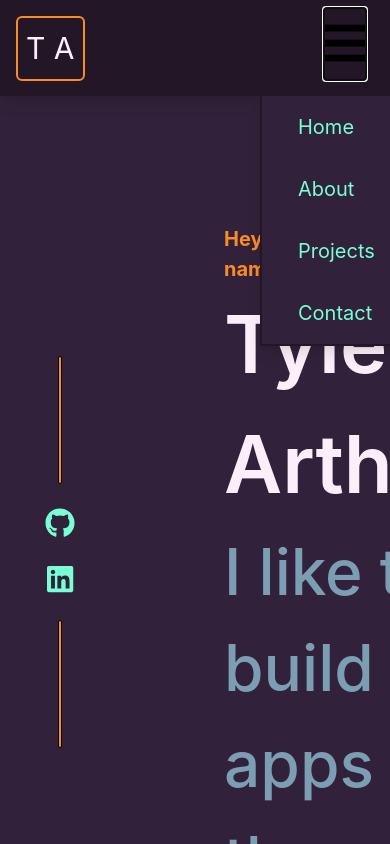
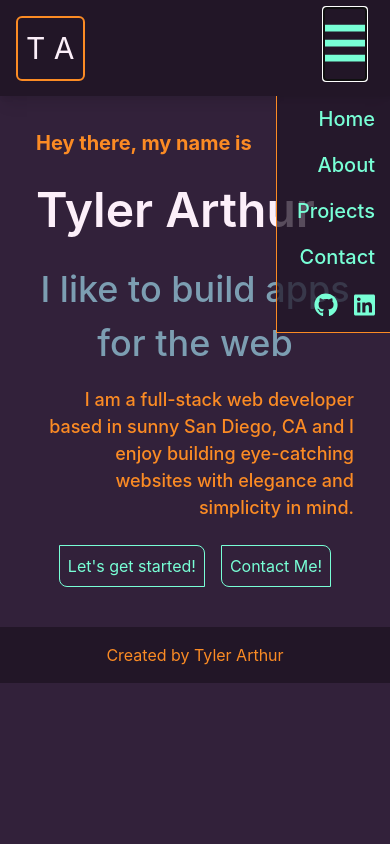
Before and after one commit to tyler-arthur/dev-portfolio, a React (Create React App) app: page / in a window 390 px wide. Both pictures are taken after a click on the button 345 px from the left and 44 px from the top of the page. Built offline with nearby package versions, Linux system fonts and the light colour scheme.

Commit message:
Styled home and about page for mobile

```diff
--- a/src/components/footer/Footer.js
+++ b/src/components/footer/Footer.js
@@ -5,7 +5,7 @@ const Footer = () => {
 
   return (
     <React.Fragment>
-      <footer className="block w-full p-4 bg-custom-darkPurple pin-b mt-16 text-center text-custom-orange">
+      <footer className="bottom-0 w-full p-4 bg-custom-darkPurple lg:pin-b lg:mt-16 text-center text-custom-orange">
         Created by Tyler Arthur
       </footer>
     </React.Fragment>
--- a/src/components/navbar/Hamburger.js
+++ b/src/components/navbar/Hamburger.js
@@ -14,42 +14,50 @@ const Hamburger = () => {
 
   return (
     <div className="sticky top-auto mt-2 mr-6 text-5xl">
-      <button  onClick={switchMenuState}
+      <button onClick={switchMenuState}
       >
-        <i class="fas fa-bars"></i>
+        <i class="fas fa-bars text-custom-aqua"></i>
       </button>
       {menuState === false?
         null
         :
-        <div className="fixed px-5 mt-4 -ml-16 bg-custom-purple  border-b-2 border-l-2 border-custom-darkPurple shadow-lg text-xl text-custom-aqua">
-          <Link className="block p-4 focus:transition ease-in-out duration-300 "
+        <div className="z-10 fixed py-2 px-5 mt-4 -ml-12 space-y-4 bg-opacity-75 bg-custom-darkPurple border-b border-l border-custom-orange shadow-inner text-xl font-medium text-right text-custom-aqua">
+          <Link className="block focus:transition ease-in-out duration-300 "
           onClick={switchMenuState}
           to="/"
             href="#responsive-header"
           >
             Home
           </Link>
-          <Link className="block p-4"
+          <Link className="block"
           onClick={switchMenuState}
           to="/about-me"
             href="#responsive-header"
           >
             About
           </Link>
-          <Link className="block p-4"
+          <Link className="block"
           onClick={switchMenuState}
           to="/projects"
             href="#responsive-header"
           >
             Projects
           </Link>
-          <Link className="block p-4"
+          <Link className="block"
           onClick={switchMenuState}
           to="/contact"
             href="#responsive-header"
           >
             Contact
           </Link>
+          <div className="space-x-4 text-2xl">
+            <a href="https://github.com/tarthurf">
+              <i className="fab fa-github text-custom-aqua"></i>
+            </a>
+            <a href="https://www.linkedin.com/in/tyler-arthur-8a64779b/">
+              <i className="fab fa-linkedin text-custom-aqua"></i>
+            </a>
+          </div>
         </div>
       }
     </div>
--- a/src/components/overlay/Overlay.js
+++ b/src/components/overlay/Overlay.js
@@ -1,20 +1,34 @@
-import React from 'react';
-import {  } from '@fortawesome/free-solid-svg-icons'
+import React, { useState, useEffect } from "react";
 
 const Overlay = () => {
 
+  const [width, setWidth] = useState(window.innerWidth);
+  const breakpoint = 640;
+
+  useEffect(() => {
+    /* Inside of a "useEffect" hook add an event listener that updates
+       the "width" state variable when the window size changes */
+    window.addEventListener("resize", () => setWidth(window.innerWidth));
+
+    /* passing an empty array as the dependencies of the effect will cause this
+       effect to only run when the component mounts, and not each time it updates.
+       We only want the listener to be added once */
+  }, []);
 
   return (
-    <div className="fixed w-10 left-0 bottom-0 ml-10 mb-24 flex flex-col items-center">
-      <div className="border border-black bg-custom-orange w-1 h-32 rounded-full mb-6"></div>
+    width < breakpoint ?
+    null
+    :
+    <div className="fixed left-0 bottom-0 flex flex-col items-center px-1">
+      <div className="border border-black bg-custom-orange w-1 h-32 rounded-full my-4"></div>
+
         <a href="https://github.com/tarthurf">
           <i className="fab fa-github mb-6 text-3xl text-custom-aqua"></i>
         </a>
         <a href="https://www.linkedin.com/in/tyler-arthur-8a64779b/">
           <i className="fab fa-linkedin text-3xl text-custom-aqua"></i>
         </a>
-      <div className="border border-black bg-custom-orange w-1 h-32 rounded-full mt-6"></div>
-
+      <div className="lg:border lg:border-black lg:bg-custom-orange lg:w-1 lg:h-12 lg:h-32 lg:rounded-full mb-16 mt-4 lg:mt-0"></div>
     </div>
   );
 }
--- a/src/components/pages/AboutMe.js
+++ b/src/components/pages/AboutMe.js
@@ -7,12 +7,19 @@ const AboutMe = () => {
 
   return (
     <React.Fragment>
-      <div className="flex justify-center items-center mt-32">
-        <div className="w-1/3 mr-24">
-          <h1 className="text-4xl font-bold text-custom-orange underline mb-6">About</h1>
+      <div className="flex flex-col mx-3 p-6">
+        <div className="text-center space-y-3">
+          <h1 className="text-4xl font-bold text-custom-orange underline">About</h1>
+
           <p className="text-lg text-custom-lavender">
             Hey there! In case you missed it, my name is Tyler. I am a full-stack web developer with expertise in customer service which ensures that my team delivers exactly what the customer wants.
           </p>
+          <div className="block h-64 w-64 m-4 rounded-full overflow-hidden">
+            <img className="h-full w-full object-top object-cover"
+              src={"/static/media/img_1128conv_large_1.1a6a8872.jpg"}
+              alt="me"
+            />
+          </div>
           <p className="text-lg text-custom-lavender">
             I have a certificate for web development from <span>
             <a href="https://bootcamp.extension.ucsd.edu/coding/"
@@ -22,37 +29,30 @@ const AboutMe = () => {
             className="text-custom-aqua underline">SDCCD Miramar</a></span>.
             My exposure to many different industries has given me a broad view of client management and building customer relationships.
           </p>
-          <h1 className="text-lg text-custom-lavender mt-6">Some technologies I like to leverage are:</h1>
-          <div className="flex justify-around mt-6">
-            <div className="flex flex-col">
+          <div className="h-1 w-full rounded-full bg-custom-orange"></div>
+          <h1 className="text-lg text-custom-lavender">Some technologies I like to leverage are:</h1>
+          <div className="flex flex-col justify-around">
+            <div className="flex flex-col space-y-1">
               <span className="text-custom-orange text-lg"><i className="fab fa-js-square text-2xl text-custom-orange"></i> JavaScript</span>
               <span className="text-custom-orange text-lg"><i className="fab fa-react text-2xl text-custom-orange"></i> React</span>
               <span className="text-custom-orange text-lg"><i className="fab fa-envira text-2xl text-custom-orange"></i> MongoDb</span>
-            </div>
-            <div className="flex flex-col">
               <span className="text-custom-orange text-lg"><i className="fab fa-node-js text-2xl text-custom-orange"></i> NodeJS</span>
               <span className="text-custom-orange text-lg"><i className="fas fa-server text-2xl text-custom-orange"></i> Express</span>
               <span className="text-custom-orange text-lg"><i className="fab fa-css3-alt text-2xl text-custom-orange"></i> Multiple CSS Frameworks</span>
             </div>
-            </div>
-            <div className="mt-10">
+          </div>
+            <div className="flex justify-around">
               <Link to="/">
-                <button className={`w-48 h-12 border border-custom-aqua text-custom-aqua rounded-tr-lg rounded-bl-lg mr-16 focus:outline-none focus:shadow-outline`}>
-                  Go back to the start
+                <button className="flex-wrap flex-shrink p-2 border border-custom-aqua text-custom-aqua rounded-tr-lg rounded-bl-lg focus:outline-none focus:shadow-outline">
+                  Go Back
                 </button>
               </Link>
               <Link to="/projects">
-                <button className={`w-48 h-12 border border-custom-aqua text-custom-aqua rounded-tr-lg rounded-bl-lg focus:outline-none focus:shadow-outline`}>
-                  View some projects
+                <button className="flex-grow flex-shrink p-2 border border-custom-aqua text-custom-aqua rounded-tr-lg rounded-bl-lg focus:outline-none focus:shadow-outline">
+                  Projects
                 </button>
               </Link>
             </div>
-        </div>
-        <div className="block h-64 w-64 m-4 rounded-full overflow-hidden">
-          <img className="h-full w-full object-top object-cover"
-            src={"/static/media/img_1128conv_large_1.1a6a8872.jpg"}
-            alt="me"
-          />
         </div>
       </div>
     </React.Fragment>
--- a/src/components/pages/Home.js
+++ b/src/components/pages/Home.js
@@ -4,28 +4,28 @@ import { Link } from 'react-router-dom';
 const Home = () => {
 
   return (
-    <div className="flex flex-col items-start justify-center w-2/3 mt-32 ml-56">
-      <p className="w-2/3 text-xl font-bold text-custom-orange">
+    <div className="flex flex-col mx-3 p-6">
+      <p className="py-2 text-xl text-left font-bold text-custom-orange">
         Hey there, my name is
       </p>
-      <p className="w-2/3 text-7xl font-semibold text-custom-lavender">
+      <p className="py-2 text-5xl text-left font-semibold text-custom-lavender">
         Tyler Arthur
       </p>
-      <p className="w-full text-6xl font-medium text-custom-blue">
+      <p className="py-2 w-full text-4xl text-center font-medium text-custom-blue">
         I like to build apps for the web
       </p>
-      <p className="w-2/3 self-start text-xl font-medium text-custom-orange mt-4">
+      <p className="py-2 self-start text-lg text-right font-medium text-custom-orange">
         I am a full-stack web developer based in sunny San Diego, CA and I enjoy building eye-catching websites with elegance and simplicity in mind.
       </p>
-      <div className="flex xl:w-1/2 lg:2/3 xl:justify-around lg:justify-between">
+      <div className="self-center flex space-x-4 py-4 ">
         <Link to="/about-me">
-          <button className={`w-48 h-12 border border-custom-aqua text-custom-aqua rounded-tr-lg rounded-bl-lg mt-24 focus:outline-none focus:shadow-outline ml-6`}>
+          <button className="flex-grow flex-shrink p-2 border border-custom-aqua text-custom-aqua rounded-tr-lg rounded-bl-lg focus:outline-none focus:shadow-outline">
             Let's get started!
           </button>
         </Link>
         <Link to="/contact">
-          <button className={`w-48 h-12 border border-custom-aqua text-custom-aqua rounded-tr-lg rounded-bl-lg mt-24 focus:outline-none focus:shadow-outline`}>
-            Let's get in touch!
+          <button className="flex-wrap flex-shrink p-2 border border-custom-aqua text-custom-aqua rounded-tr-lg rounded-bl-lg focus:outline-none focus:shadow-outline">
+            Contact Me!
           </button>
         </Link>
       </div>
```
Also changed, not shown: tailwind.js.
